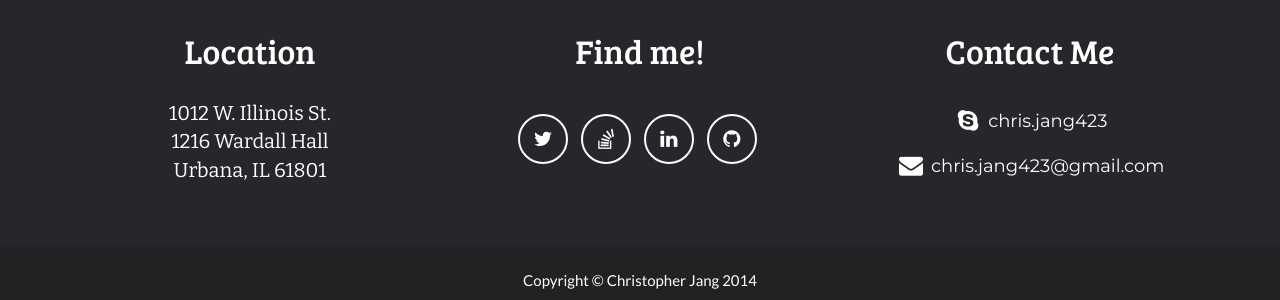
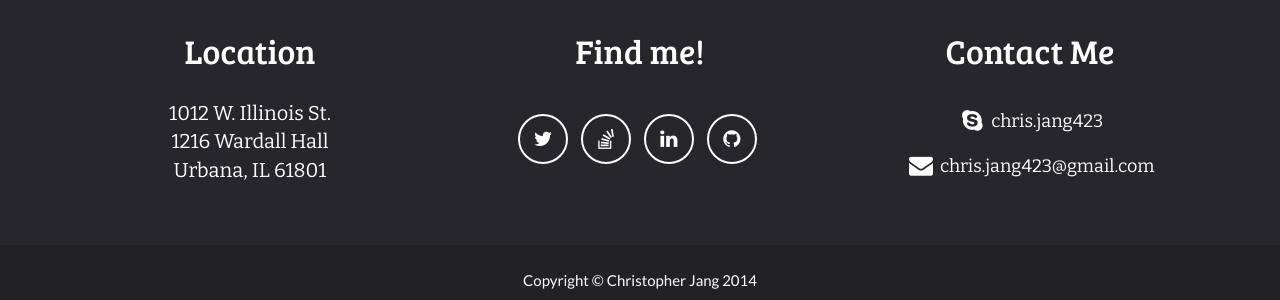
Before and after one commit to cjang5/cjang5.github.io, a Jekyll site: the page built from index.html, in a window 1280 px wide and 1400 px high, scrolled down 1714 px. Shown: the part 1084-1384 px from the top of the window. Built offline with Jekyll 4.4.1, drawn with Linux system fonts in a browser that asks for light colours.

Commit message:
Changed font

```diff
--- a/_includes/css/main.css
+++ b/_includes/css/main.css
@@ -466,7 +466,7 @@ footer .footer-below {
 }
 
 .btn-contact { /* rule for Contact Me list */
-    font-family: "Montserrat", sans-serif;
+    font-family: "Bitter", sans-serif;
     display: inline;
     width: 50px;
     height: 50px;
```
